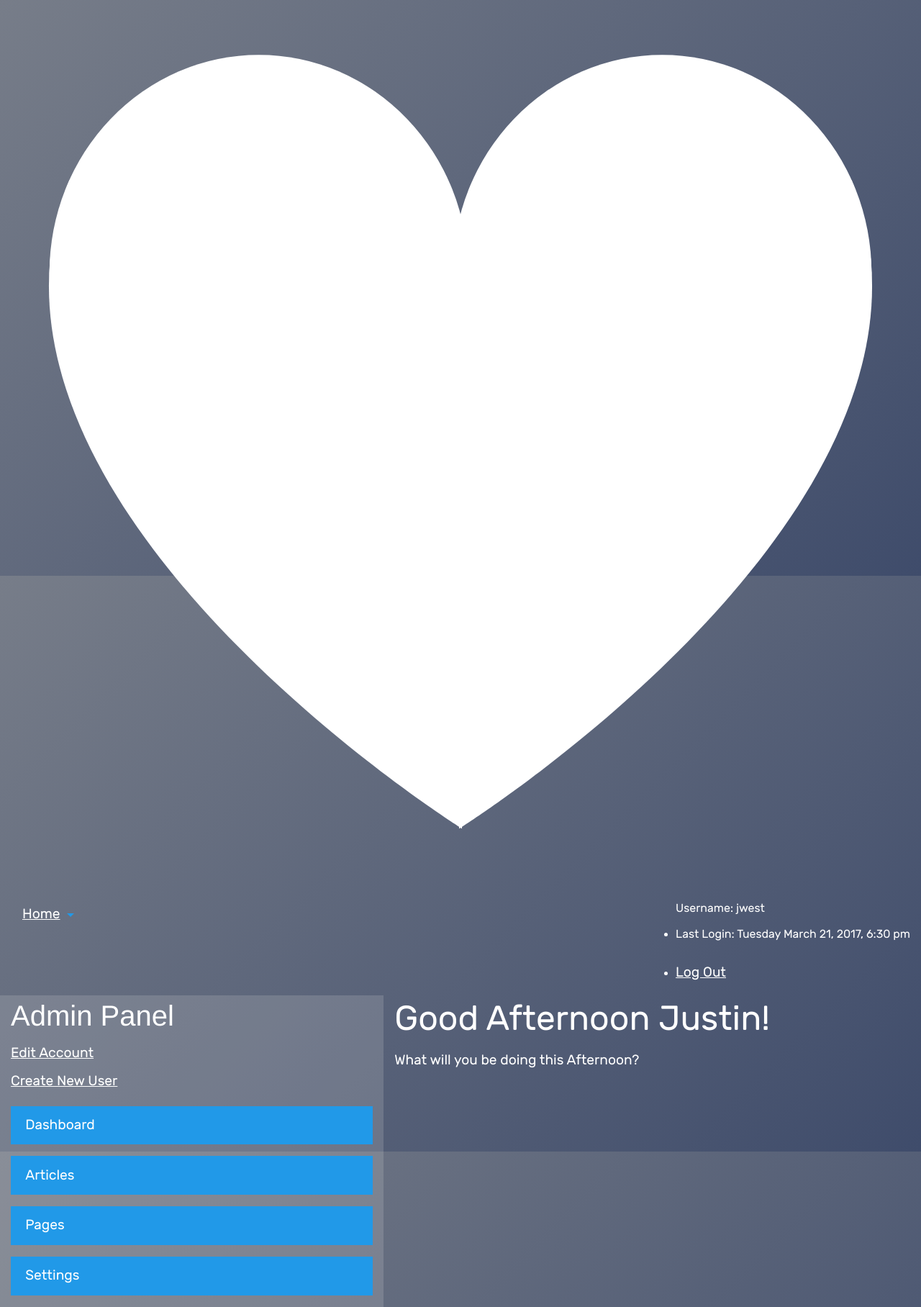
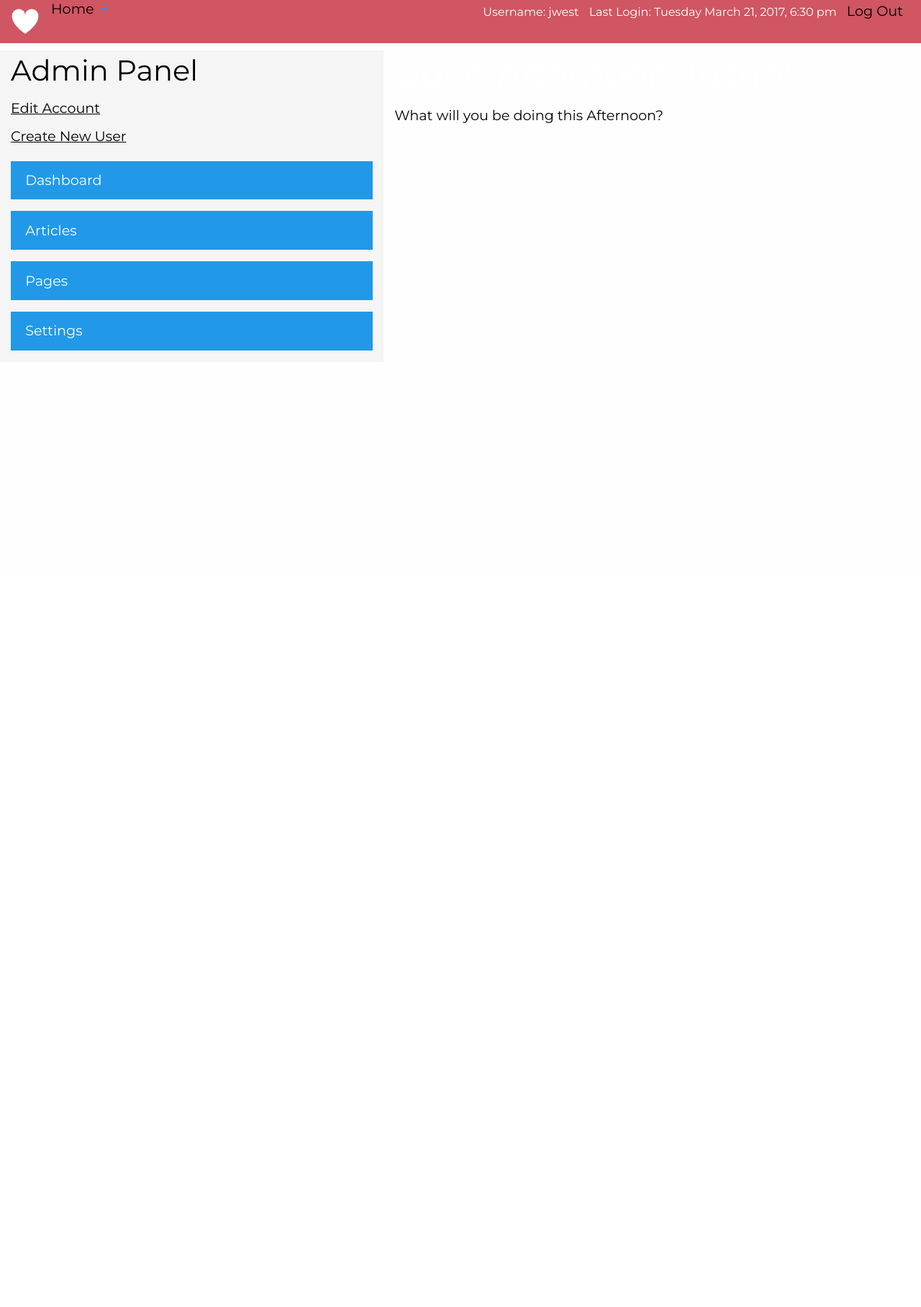
Before and after one commit to JustinWestMusic/LifeIsWorthSharing, a PHP site: page /admin/admin_index.php in a window 1280 px wide. Shown: the whole page at 72% size. After the commit the page ends 487 px from the top, so only its background shows below. Run offline with PHP 8.4, Linux system fonts and the light colour scheme; a user stored in the database is signed in.

Commit message:
updated header, colours and fonts

```diff
--- a/admin/css/app.css
+++ b/admin/css/app.css
@@ -2,37 +2,14 @@
 
 /*FONTS*/
 
-@font-face
-{
-    font-family: 'rubikregular';
-    src: url('../fonts/rubik-regular-webfont.eot');
-    src: url('../fonts/rubik-regular-webfont.eot?#iefix') format('embedded-opentype'),
-         url('../fonts/rubik-regular-webfont.woff2') format('woff2'),
-         url('../fonts/rubik-regular-webfont.woff') format('woff'),
-         url('../fonts/rubik-regular-webfont.ttf') format('truetype'),
-         url('../fonts/rubik-regular-webfont.svg#rubikregular') format('svg');
-    font-weight: normal;
-    font-style: normal;
-}
 
 /*GLOBAL STYLES*/
 
-body
+body, h1, h2, h3, h4, h5, h6
 {
-	/* Permalink - use to edit and share this gradient: http://colorzilla.com/gradient-editor/#777d89+0,3f4c6b+100 */
-	background: #777d89; /* Old browsers */
-	background: -moz-linear-gradient(-45deg,  #777d89 0%, #3f4c6b 100%); /* FF3.6-15 */
-	background: -webkit-linear-gradient(-45deg,  #777d89 0%,#3f4c6b 100%); /* Chrome10-25,Safari5.1-6 */
-	background: linear-gradient(135deg,  #777d89 0%,#3f4c6b 100%); /* W3C, IE10+, FF16+, Chrome26+, Opera12+, Safari7+ */
-	filter: progid:DXImageTransform.Microsoft.gradient( startColorstr='#777d89', endColorstr='#3f4c6b',GradientType=1 ); /* IE6-9 fallback on horizontal gradient */
 
-	background-position: center;
-	background-attachment: fixed;
-	background-repeat: no-repeat;
-	background-size: cover;
-
-	font-family: rubikregular, Arial, sans-serif;
-	color: white;
+	font-family: 'Montserrat', Arial, sans-serif;
+	color: black;
 }
 
 p, a
@@ -41,13 +18,13 @@ p, a
 }
 a
 {
-	color: white;
+	color: black;
 	text-decoration: underline;
 }
 
 a:visited
 {
-	color: white;
+	color: black;
 }
 
 /*LOGIN*/
@@ -55,9 +32,9 @@ a:visited
 #adminH1
 {
 	margin-top: 50px;
-	color: white;
+	color: black;
 	text-align: center;
-	font-family: rubikregular, Arial, sans-serif;
+	font-family: 'Montserrat', Arial, sans-serif;
 	font-size: 3em;
 	margin-bottom: 40px;
 }
@@ -73,7 +50,7 @@ a:visited
 
 label
 {
-	color: white;
+	color: black;
 	font-size: 1.4em;
 }
 
@@ -84,7 +61,7 @@ label
 	margin-bottom: 20px;
 	background-color: white;
 	border-radius: 2px;
-	font-family: rubikregular, Arial, sans-serif;
+	font-family: 'Montserrat', Arial, sans-serif;
 }
 
 
@@ -96,7 +73,7 @@ label
 	margin-bottom: 20px;
 	background-color: white;
 	border-radius: 2px;
-	font-family: rubikregular, Arial, sans-serif;
+	font-family: 'Montserrat', Arial, sans-serif;
 }
 
 
@@ -105,10 +82,11 @@ label
 	background-color: white;
 	border-radius: 2px;
 	border-style: none;
+	color: black;
 	padding: 5px;
 	width: 125px;
 	transition: all .3s ease-in-out;
-	font-family: rubikregular, Arial, sans-serif;
+	font-family: 'Montserrat', Arial, sans-serif;
 }
 
 #submit:hover
@@ -118,6 +96,41 @@ label
 }
 
 /*INDEX*/
+
+/*TOP NAV*/
+
+header
+{
+	background-color: #cf5662;
+	min-width: 100%;
+	margin-bottom: 10px;
+    padding-right: 0rem;
+    height: 60px;
+}
+
+
+#icon
+{
+	width: 40px;
+	padding-top: 10px;
+}
+
+#mainNav ul li
+{
+	display: inline;
+	list-style-type: none;
+	text-decoration: none;
+	margin-right: 10px;
+	color: white;
+}
+
+#mainNav ul li a
+{
+	display: inline;
+	list-style-type: none;
+	text-decoration: none;
+}
+
 
 #adminSection
 {
@@ -131,8 +144,6 @@ label
 
 .userName
 {
-	display: inline;
-	margin-right: 25px;
 }
 
 .logOut
@@ -142,8 +153,7 @@ label
 
 #lastLogin
 {
-	margin-top: 10px;
-	margin-bottom: 25px;
+
 }
 
 .editAccount
@@ -164,7 +174,7 @@ label
 {
 	color: white;
 	text-align: left;
-	font-family: rubikregular, Arial, sans-serif;
+	font-family: 'Montserrat', Arial, sans-serif;
 	font-size: 3em;
 }
 
```
